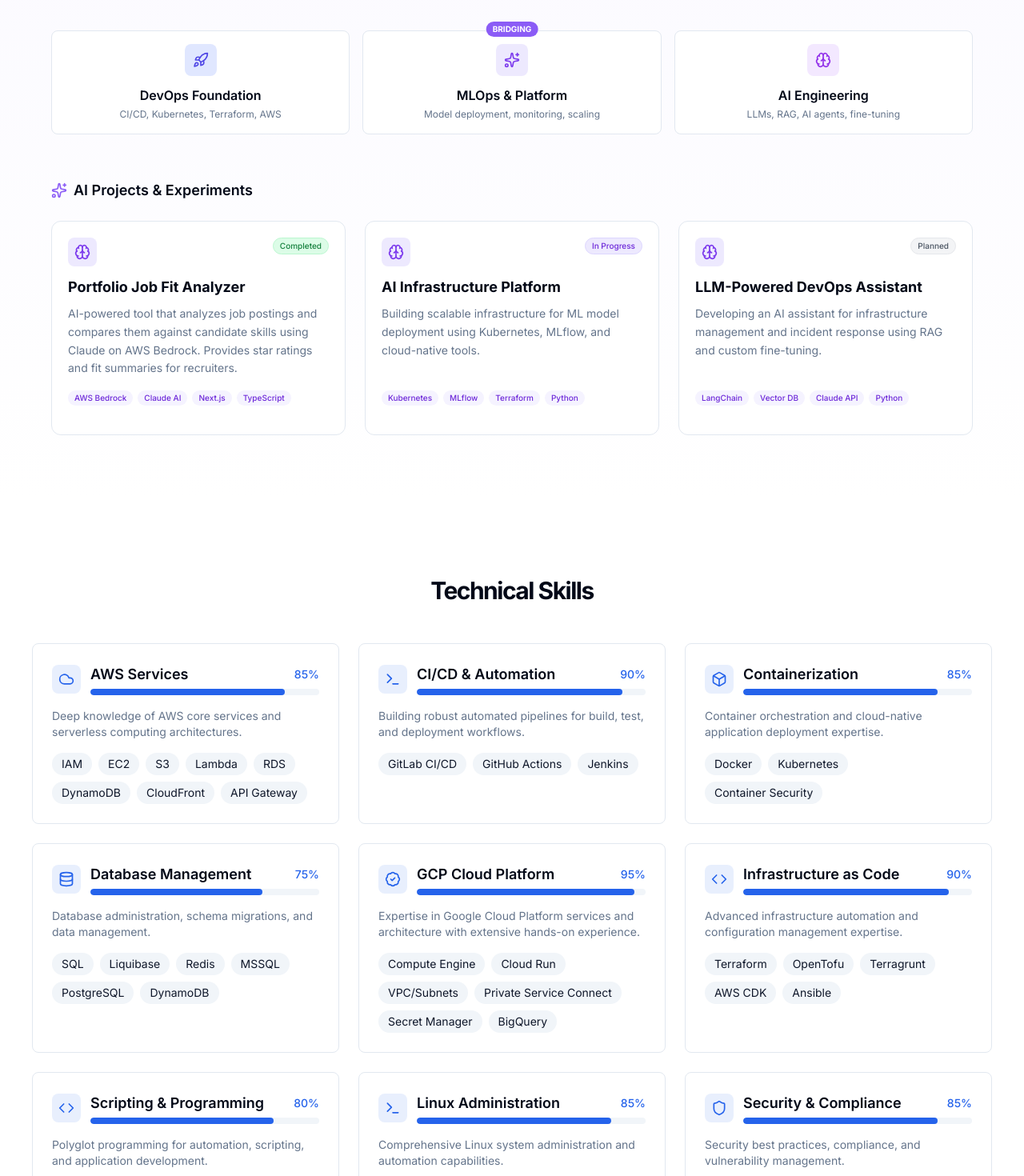
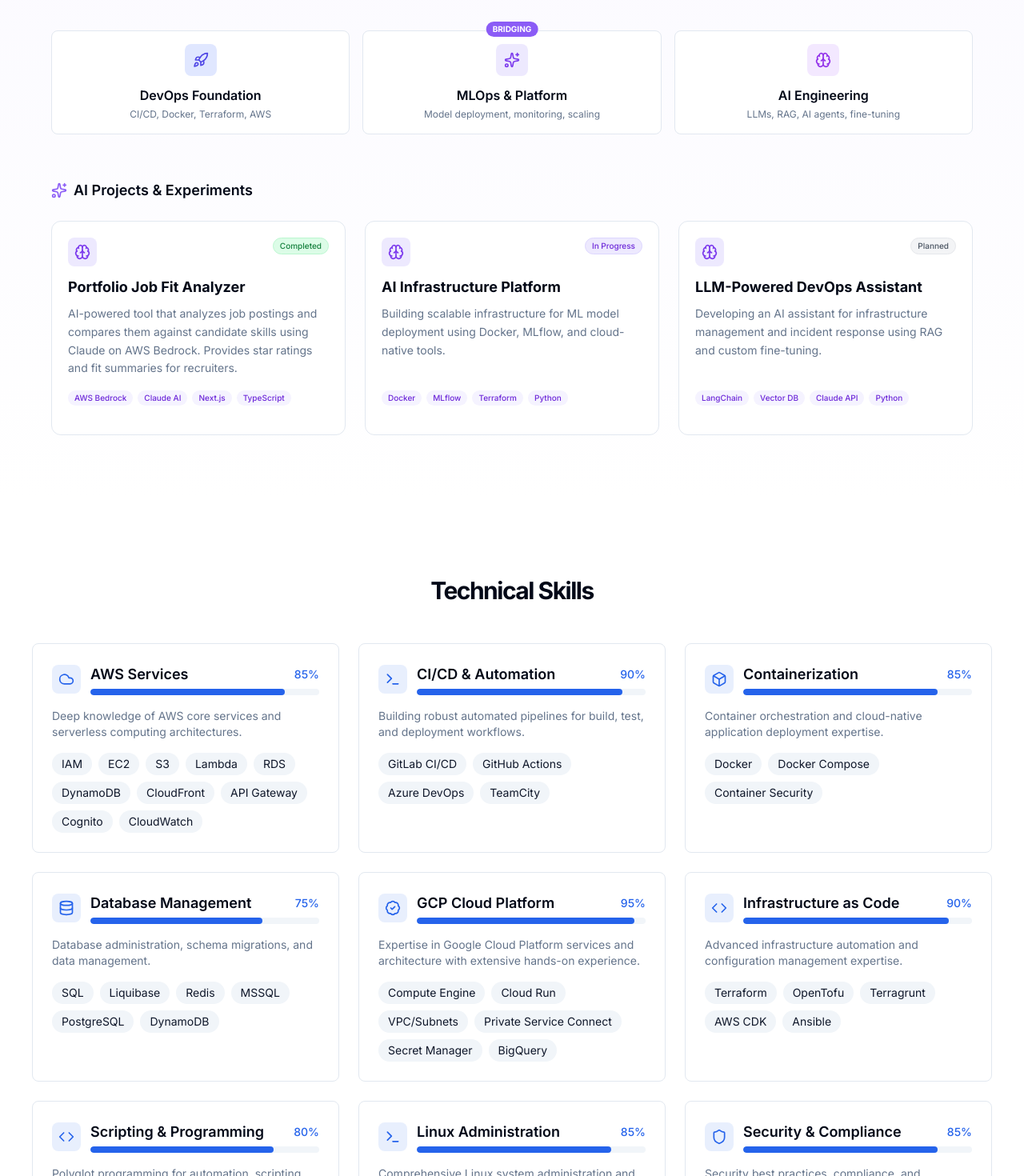
Before and after one commit to jeremyspofford/portfolio, a Next.js app in the folder src/: page / in a window 1280 px wide. Shown: the part 1720-3190 px from the top of the page at 80% size. Built offline with nearby package versions, Linux system fonts and the light colour scheme; no server answers.

Commit message:
fix: update skills - add AWS Cognito, remove Jenkins/Kubernetes/C#, add Azure DevOps/TeamCity

```diff
--- a/src/app/layout.tsx
+++ b/src/app/layout.tsx
@@ -15,7 +15,7 @@ export const metadata: Metadata = {
     template: '%s | Jeremy Spofford',
     default: 'Jeremy Spofford | Senior DevOps Engineer',
   },
-  description: "Senior DevOps Engineer specialized in AWS, Terraform, Kubernetes, and building the Ultimate AI Smart Home.",
+  description: "Senior DevOps Engineer specialized in AWS, GCP, Terraform, and cloud infrastructure automation.",
   openGraph: {
     type: 'website',
     locale: 'en_US',
--- a/src/components/AIShowcase.tsx
+++ b/src/components/AIShowcase.tsx
@@ -26,8 +26,8 @@ const defaultProjects: AIProject[] = [
   },
   {
     title: "AI Infrastructure Platform",
-    description: "Building scalable infrastructure for ML model deployment using Kubernetes, MLflow, and cloud-native tools.",
-    technologies: ["Kubernetes", "MLflow", "Terraform", "Python"],
+    description: "Building scalable infrastructure for ML model deployment using Docker, MLflow, and cloud-native tools.",
+    technologies: ["Docker", "MLflow", "Terraform", "Python"],
     status: "in-progress",
   },
   {
@@ -76,7 +76,7 @@ export function AIShowcase({ projects = defaultProjects }: AIShowcaseProps) {
               <Rocket className="w-5 h-5 text-indigo-600" />
             </div>
             <h3 className="font-semibold mb-1">DevOps Foundation</h3>
-            <p className="text-xs text-muted-foreground">CI/CD, Kubernetes, Terraform, AWS</p>
+            <p className="text-xs text-muted-foreground">CI/CD, Docker, Terraform, AWS</p>
           </div>
           <div className="p-4 bg-card border rounded-lg text-center relative">
             <div className="absolute -top-3 left-1/2 -translate-x-1/2 px-2 py-0.5 bg-violet-500 text-white text-[10px] font-bold rounded-full uppercase">
--- a/src/data/skills/aws.yml
+++ b/src/data/skills/aws.yml
@@ -12,5 +12,7 @@ content:
     - DynamoDB
     - CloudFront
     - API Gateway
+    - Cognito
+    - CloudWatch
   icon: cloud
   description: Deep knowledge of AWS core services and serverless computing architectures.
--- a/src/data/skills/cicd.yml
+++ b/src/data/skills/cicd.yml
@@ -6,6 +6,7 @@ content:
   items:
     - GitLab CI/CD
     - GitHub Actions
-    - Jenkins
+    - Azure DevOps
+    - TeamCity
   icon: terminal
   description: Building robust automated pipelines for build, test, and deployment workflows.
--- a/src/data/skills/containers.yml
+++ b/src/data/skills/containers.yml
@@ -5,7 +5,7 @@ content:
   proficiency: 85
   items:
     - Docker
-    - Kubernetes
+    - Docker Compose
     - Container Security
   icon: box
   description: Container orchestration and cloud-native application deployment expertise.
--- a/src/data/skills/languages.yml
+++ b/src/data/skills/languages.yml
@@ -9,6 +9,5 @@ content:
     - TypeScript
     - JavaScript
     - PowerShell
-    - C#
   icon: code
   description: Polyglot programming for automation, scripting, and application development.
```
